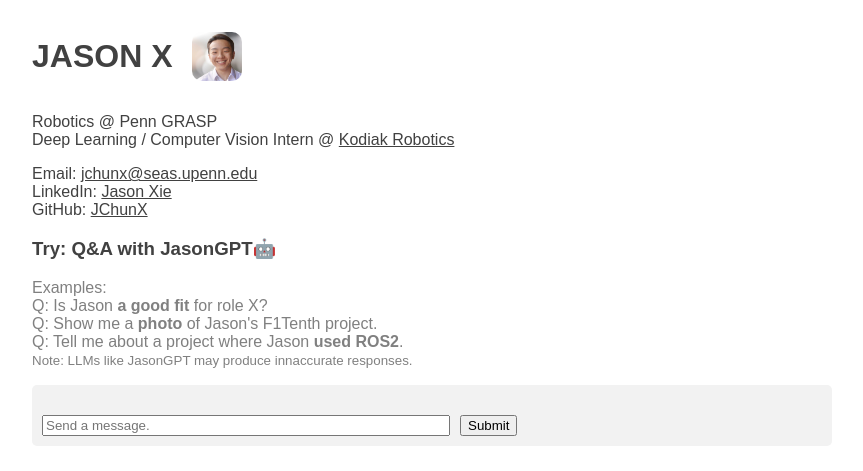
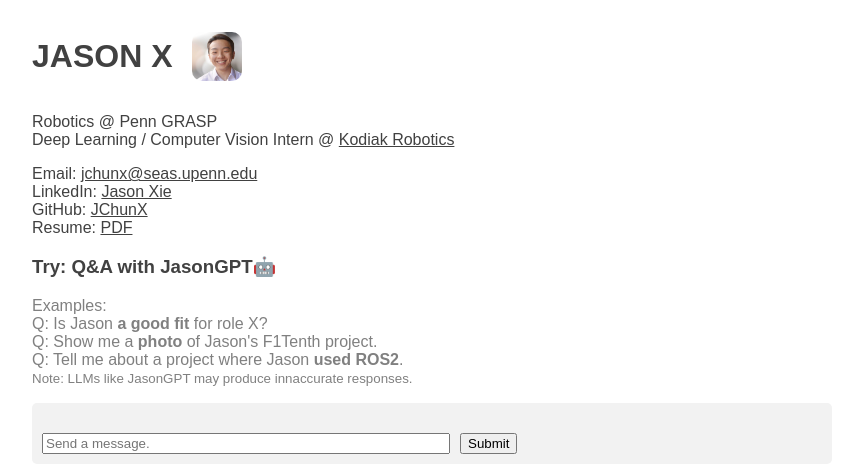
Before and after one commit to JChunX/a-website, a Flask app: page / in a window 1280 px wide. Shown: the top 471 px of the page, without its empty margins (208-1071 px from the left). Run offline with Flask 3, Linux system fonts and the light colour scheme.

Commit message:
procfile

```diff
--- a/templates/index.html
+++ b/templates/index.html
@@ -31,6 +31,12 @@
 
             GitHub:
             <a href="https://github.com/JChunX" target="_blank">JChunX</a>
+
+            <br/>
+
+            Resume:
+            <a href="https://www.dropbox.com/s/b303wyq8ttvoy3j/jasonxie_resume_v2.pdf?dl=0" target="_blank">PDF</a>
+
         </p>
     </div>
 
```
